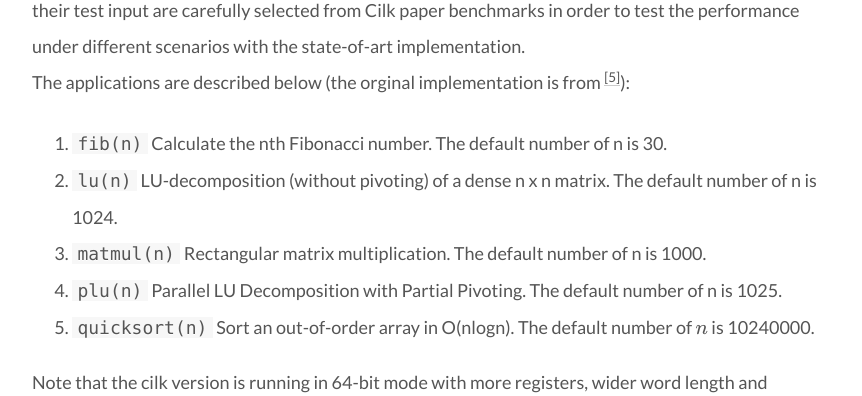
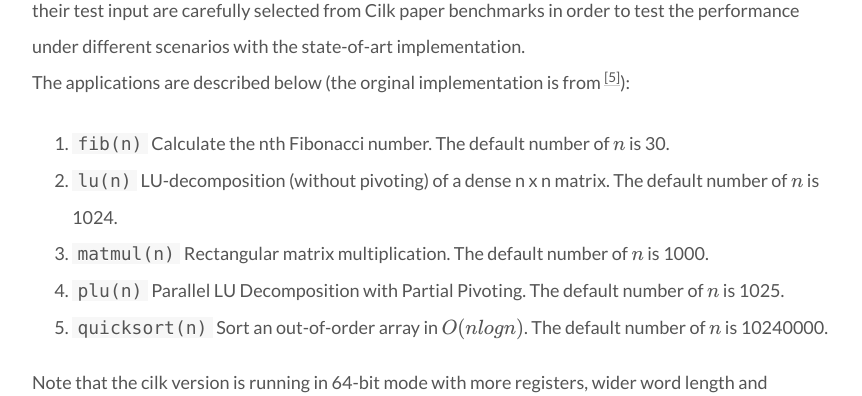
Before and after one commit to mallocanswer/mallocanswer.github.io, a plain HTML site: page report/index.html in a window 1280 px wide. Shown: the part 5220-5616 px from the top of the page, without its empty margins (208-1070 px from the left). Drawn offline with nearby package versions, Linux system fonts and the light colour scheme; some packages are replaced by stand-ins of ours; a script that the page names is missing.

Commit message:
Site updated: 2016-05-08 17:43:23

```diff
--- a/report/index.html
+++ b/report/index.html
@@ -71,7 +71,7 @@ Gregor is a worker-pool based multithreaded programming framework in C. It provi
 <meta property="og:image" content="http://mallocanswer.github.io/1.png">
 <meta property="og:image" content="http://mallocanswer.github.io/4.png">
 <meta property="og:image" content="http://mallocanswer.github.io/5.png">
-<meta property="og:updated_time" content="2016-05-08T21:41:58.000Z">
+<meta property="og:updated_time" content="2016-05-08T21:43:04.000Z">
 <meta name="twitter:card" content="summary">
 <meta name="twitter:title" content="report">
 <meta name="twitter:description" content="Final Report
@@ -267,11 +267,11 @@ Our current design mimic a small non-preemptive OS kernel in user level library
 <p>We evaluate our framework by rewriting several applications originally in Cilk. Those applications and their test input are carefully selected from Cilk paper benchmarks in order to test the performance under different scenarios with the state-of-art implementation.<br>
 The applications are described below (the orginal implementation is from <sup class="footnote-ref"><a href="#fn5" id="fnref5">[5]</a></sup>):</p>
 <ol>
-<li><code>fib(n)</code> Calculate the nth Fibonacci number. The default number of n is 30.</li>
-<li><code>lu(n)</code> LU-decomposition (without pivoting) of a dense n x n matrix. The default number of n is 1024.</li>
-<li><code>matmul(n)</code> Rectangular matrix multiplication. The default number of n is 1000.</li>
-<li><code>plu(n)</code> Parallel LU Decomposition with Partial Pivoting. The default number of n is 1025.</li>
-<li><code>quicksort(n)</code> Sort an out-of-order array in O(nlogn). The default number of $n$ is 10240000.</li>
+<li><code>fib(n)</code> Calculate the nth Fibonacci number. The default number of $n$ is 30.</li>
+<li><code>lu(n)</code> LU-decomposition (without pivoting) of a dense n x n matrix. The default number of $n$ is 1024.</li>
+<li><code>matmul(n)</code> Rectangular matrix multiplication. The default number of $n$ is 1000.</li>
+<li><code>plu(n)</code> Parallel LU Decomposition with Partial Pivoting. The default number of $n$ is 1025.</li>
+<li><code>quicksort(n)</code> Sort an out-of-order array in $O(nlogn)$. The default number of $n$ is 10240000.</li>
 </ol>
 <p>Note that the cilk version is running in 64-bit mode with more registers, wider word length and cheaper calling convention, etc. Our code runs in 32-bit mode.</p>
 <p><img src="1.png" alt="Different Applications"></p>
```
